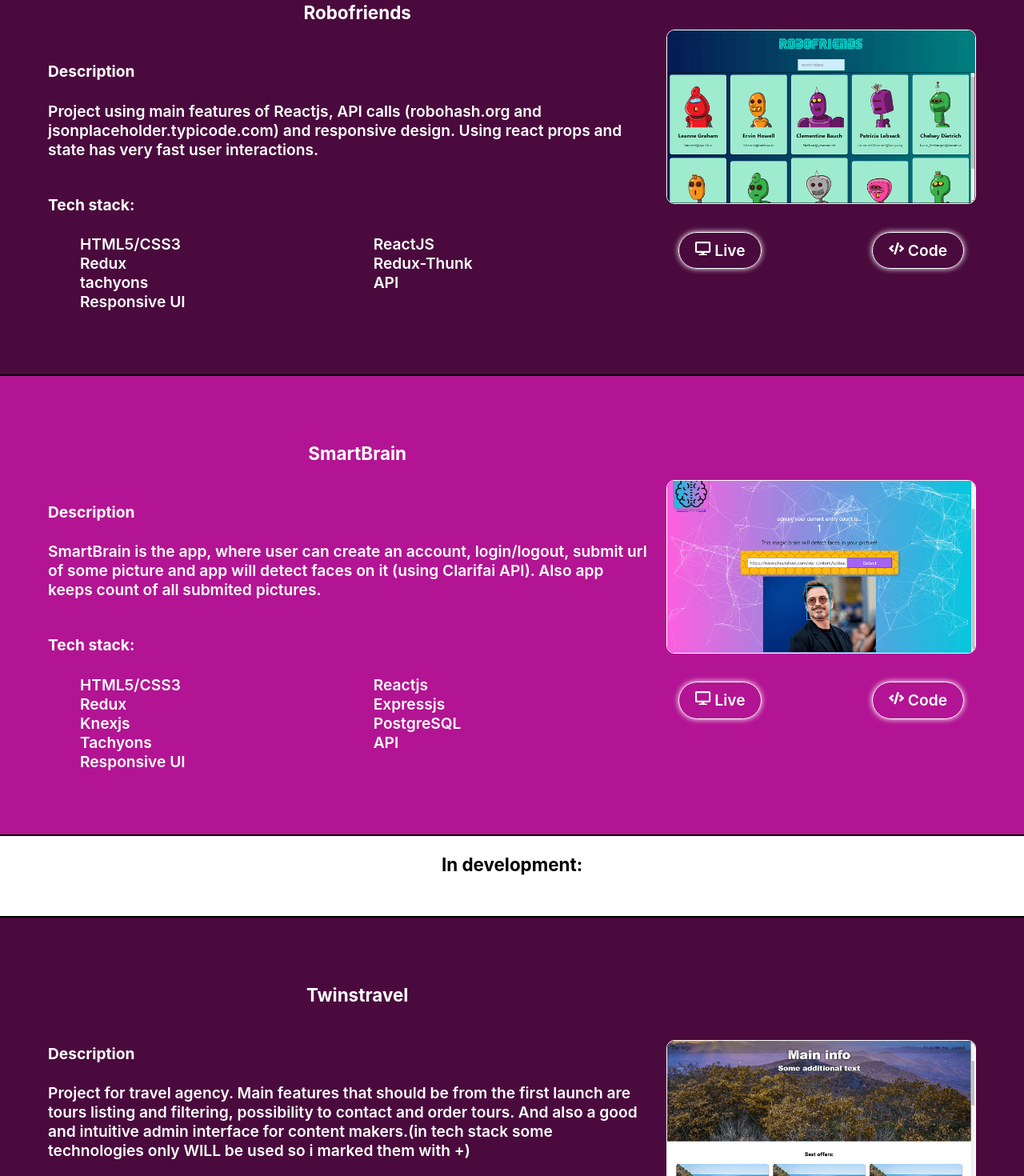
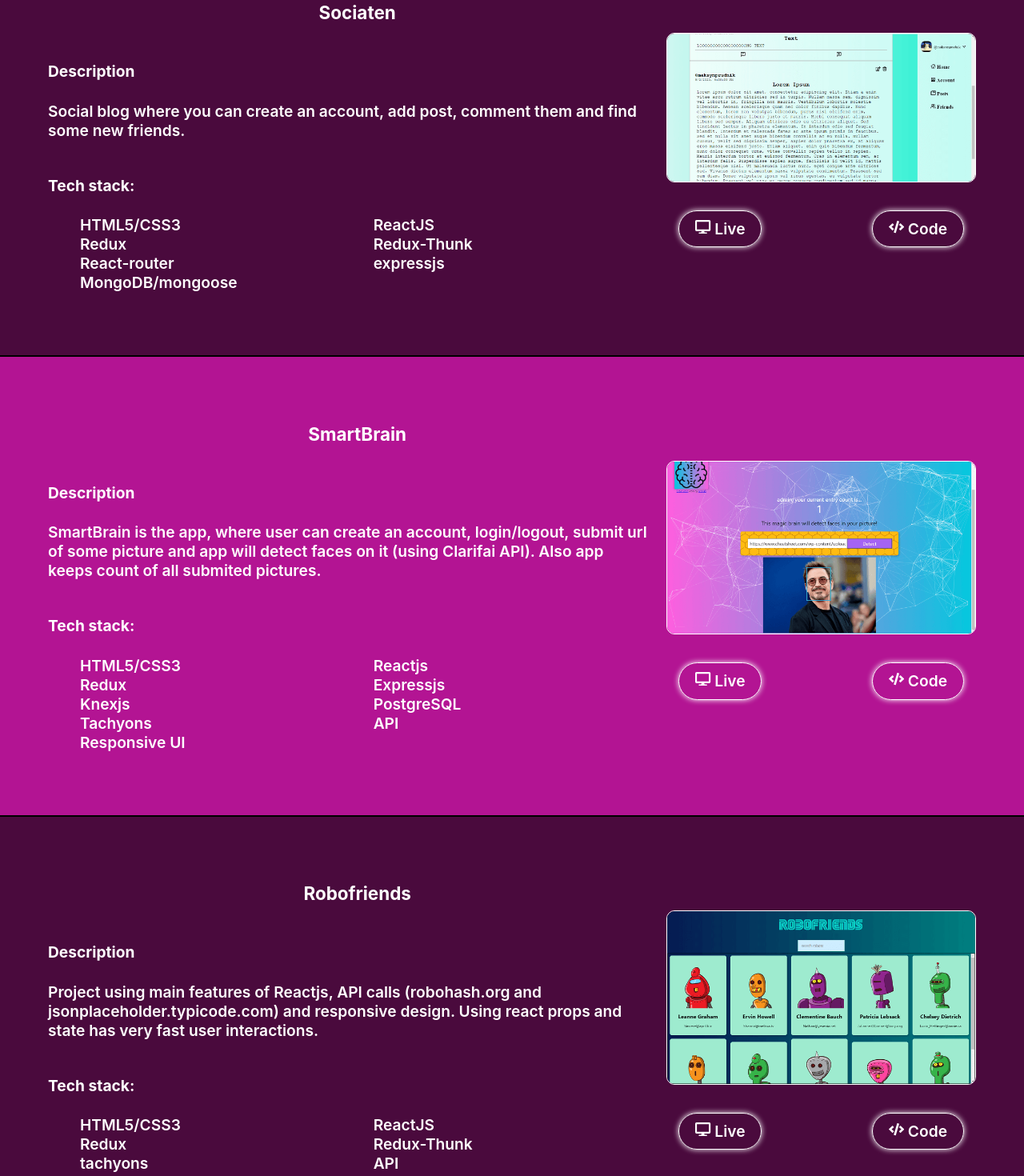
Before and after one commit to MaksymPrudnik/portfolio, a Next.js app: page /projects in a window 1280 px wide. Shown: the part 640-2110 px from the top of the page at 80% size. Built offline with nearby package versions, Linux system fonts and the light colour scheme.

Commit message:
added new project and started adding db for projects

```diff
--- a/package.json
+++ b/package.json
@@ -8,9 +8,10 @@
     "start": "next start"
   },
   "dependencies": {
+    "mongoose": "^5.10.4",
     "next": "9.5.1",
     "react": "16.13.1",
     "react-dom": "16.13.1",
-    "react-icons": "^3.10.0"
+    "react-icons": "^3.11.0"
   }
 }
--- a/src/components/ProjectList/ProjectList.js
+++ b/src/components/ProjectList/ProjectList.js
@@ -3,15 +3,14 @@ import Project from './Project';
 const ProjectList = () => {
     const finishedProjects = [
         {
-            name: 'Robofriends',
-            description: `Project using main features of Reactjs, API calls (robohash.org
-                and jsonplaceholder.typicode.com) and responsive design.
-                Using react props and state has very fast user interactions.`,
-            techStack: ['HTML5/CSS3', 'ReactJS', 'Redux', 'Redux-Thunk', 'tachyons', 'API', 'Responsive UI'],
-            pathToImg: '/img/projects/robofriends.png',
+            name: 'Sociaten',
+            description: `Social blog where you can create an account, add post, comment them and find some
+            new friends.`,
+            techStack: ['HTML5/CSS3', 'ReactJS', 'Redux', 'Redux-Thunk', 'React-router', 'expressjs', 'MongoDB/mongoose'],
+            pathToImg: '/img/projects/sociaten.png',
             links: [
-                'https://maksymprudnik.github.io/robofriends/',
-                'https://github.com/MaksymPrudnik/robofriends'
+                'https://github.com/MaksymPrudnik/social-blog',
+                'https://sociaten.herokuapp.com/'
             ],
             color: ' '
         },
@@ -31,7 +30,20 @@ const ProjectList = () => {
                 'https://github.com/MaksymPrudnik/smartbrain'
             ],
             color: ' '
-        }
+        },
+        {
+            name: 'Robofriends',
+            description: `Project using main features of Reactjs, API calls (robohash.org
+                and jsonplaceholder.typicode.com) and responsive design.
+                Using react props and state has very fast user interactions.`,
+            techStack: ['HTML5/CSS3', 'ReactJS', 'Redux', 'Redux-Thunk', 'tachyons', 'API', 'Responsive UI'],
+            pathToImg: '/img/projects/robofriends.png',
+            links: [
+                'https://maksymprudnik.github.io/robofriends/',
+                'https://github.com/MaksymPrudnik/robofriends'
+            ],
+            color: ' '
+        },
     ]
     const inDevelopmentProjects = [
         {
--- /dev/null
+++ b/src/models/project.model.js
@@ -0,0 +1,26 @@
+import mongoose from 'mongoose';
+
+const ProjectSchema = new mongoose.Schema({
+    title: {
+        type: String,
+        required: [true, 'Project must have a title'],
+        unique: true,
+        trim: true,
+        maxlength: [50, 'Title can not contain more than 50 characters']
+    },
+    description: {
+        type: String,
+        required: true
+    },
+    techStack: {
+        type: [String],
+        required: true
+    },
+    pathToImg: {
+        type: [String],
+        required: true
+    },
+    links: [String]
+})
+
+module.exports = mongoose.models.Project || mongoose.model('Project', ProjectSchema);
--- /dev/null
+++ b/src/pages/api/projects.js
@@ -0,0 +1,13 @@
+import dbConnect from '../../utils/dbConnect';
+import ProjectModel from '../../models/project.model';
+
+dbConnect();
+
+export default async (req, res) => {
+    try {
+        const projects = await ProjectModel.find({});
+        res.status(200).json({success: true, data: projects});
+    } catch (error) {
+        res.status(400).json({success: false, error})
+    }
+}
--- /dev/null
+++ b/src/utils/dbConnect.js
@@ -0,0 +1,23 @@
+import mongoose from 'mongoose';
+
+const connection = {};
+
+async function dbConnect() {
+    if(connection.isConnected) {
+        return;
+    }
+
+    const db = mongoose.connect(process.env.MONGO_URI, {
+        useNewUrlParser: true,
+        useUnifiedTopology: true
+    })
+    .then(() => {
+        connection.isConnected = db.connections[0].readyState;
+        return console.log('MongoDB connected')
+    })
+    .catch(console.log);
+
+
+}
+
+export default dbConnect;
```
Also changed, not shown: public/img/projects/sociaten.png (added), 1 other file (tests, documents, lock files or other folders).
